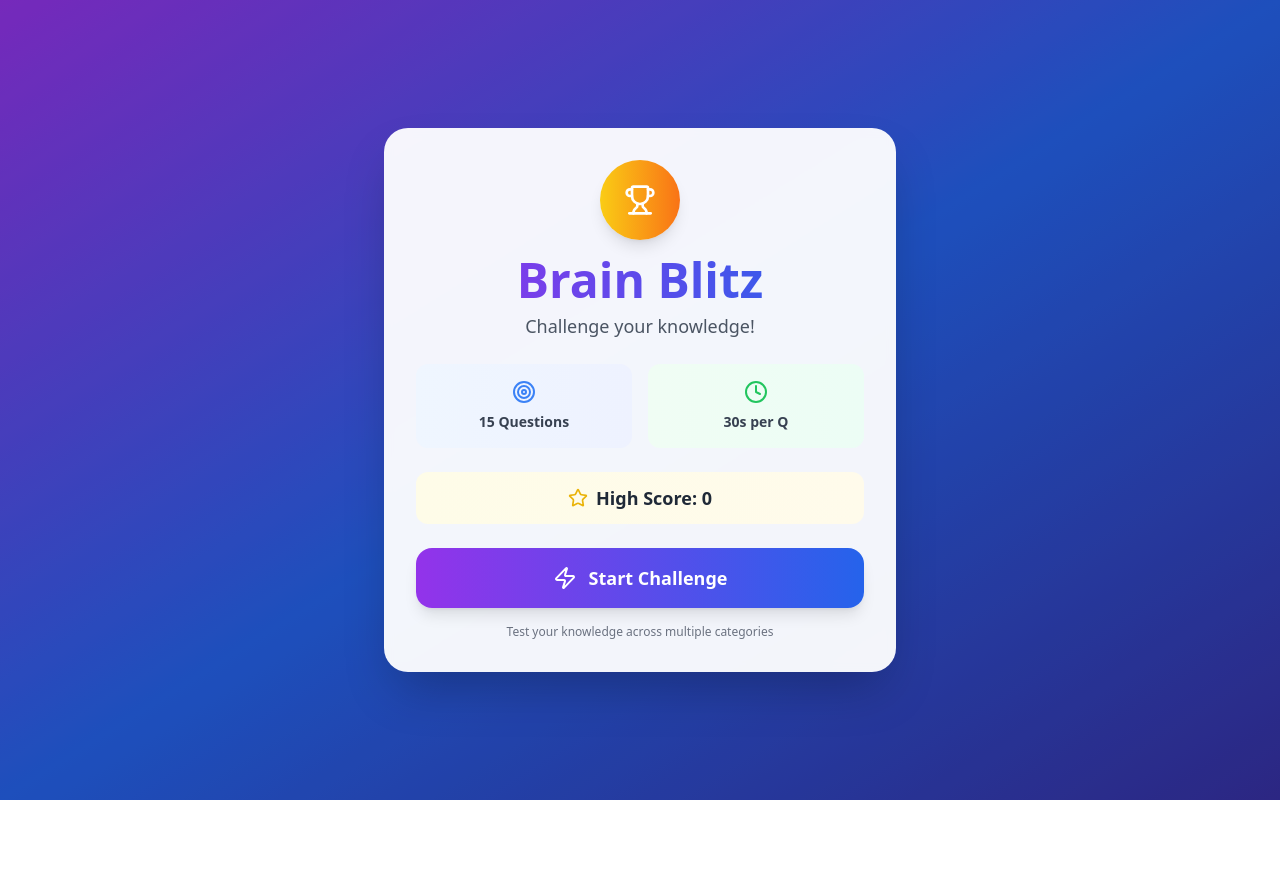
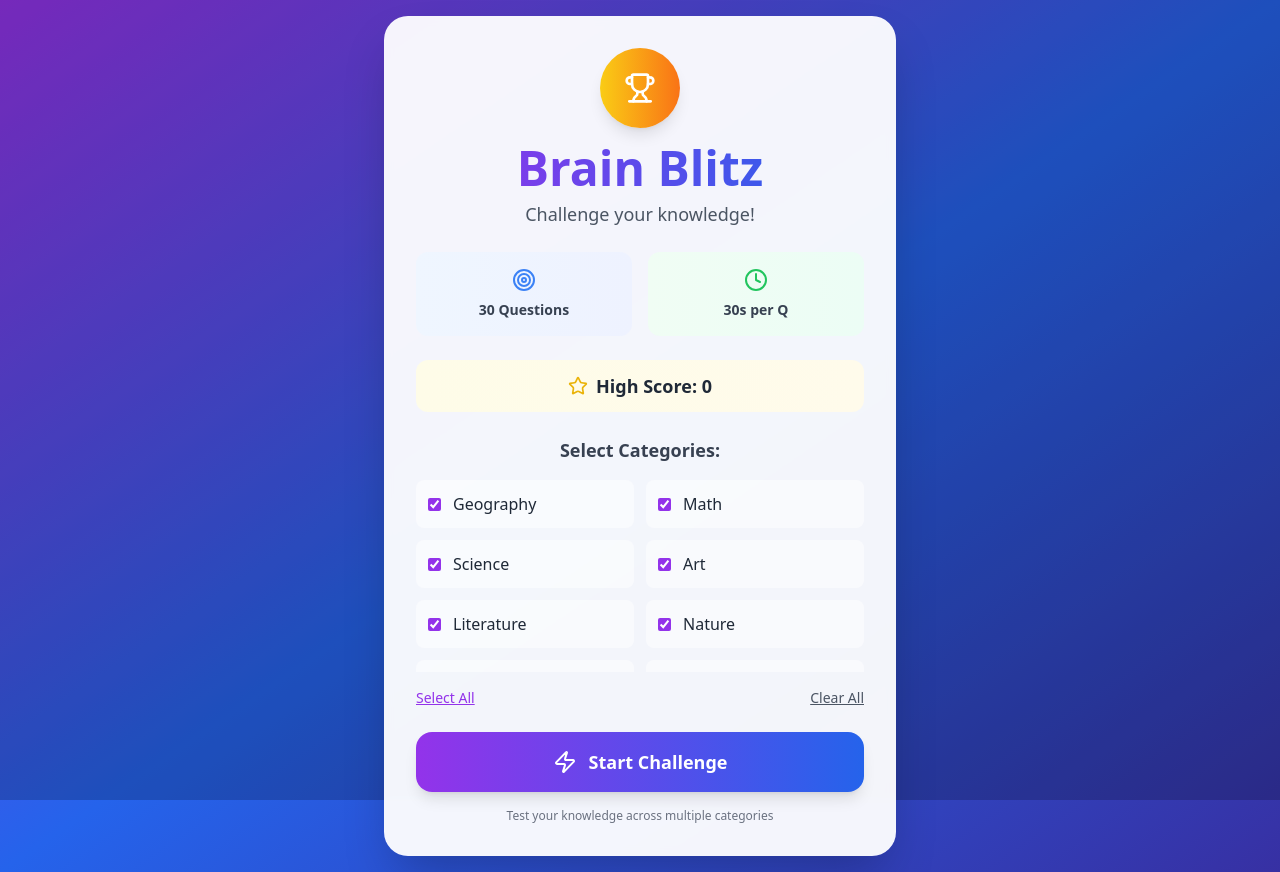
Before and after one commit to anoushkaar/nextjs-project, a Next.js app in the folder 05-quiz-app/: page / in a window 1280 px wide. Before the commit the page ends 800 px from the top, so only its background shows below. Built offline with nearby package versions, Linux system fonts and the light colour scheme.

Commit message:
refactor quiz app: add new questions across various categories, implement category selection feature, and enhance question filtering logic

```diff
--- a/05-quiz-app/src/app/page.tsx
+++ b/05-quiz-app/src/app/page.tsx
@@ -22,6 +22,20 @@ interface Question {
   explanation?: string;
   category?: string;
 }
+
+const categories = [
+  "Geography",
+  "Math",
+  "Science",
+  "Art",
+  "Literature",
+  "Nature",
+  "Technology",
+  "History",
+  "Sports",
+  "Music",
+  "Movies",
+];
 
 const originalQuestions: Question[] = [
   {
@@ -132,6 +146,131 @@ const originalQuestions: Question[] = [
     explanation: "Python was first released in 1991 by Guido van Rossum.",
     category: "Technology",
   },
+  // New questions
+  {
+    question: "Who was the first President of the United States?",
+    options: [
+      "Abraham Lincoln",
+      "George Washington",
+      "Thomas Jefferson",
+      "John Adams",
+    ],
+    answer: "George Washington",
+    explanation:
+      "George Washington was the first President, serving from 1789 to 1797.",
+    category: "History",
+  },
+  {
+    question: "Which country has won the most FIFA World Cups?",
+    options: ["Germany", "Argentina", "Brazil", "Italy"],
+    answer: "Brazil",
+    explanation: "Brazil has won the FIFA World Cup five times.",
+    category: "Sports",
+  },
+  {
+    question: "Who is known as the King of Pop?",
+    options: ["Elvis Presley", "Michael Jackson", "Prince", "Madonna"],
+    answer: "Michael Jackson",
+    explanation: "Michael Jackson is often called the King of Pop.",
+    category: "Music",
+  },
+  {
+    question: "Which movie features the character Darth Vader?",
+    options: ["Star Wars", "Star Trek", "The Matrix", "Lord of the Rings"],
+    answer: "Star Wars",
+    explanation: "Darth Vader is a character in the Star Wars franchise.",
+    category: "Movies",
+  },
+  {
+    question: "What is the capital of Australia?",
+    options: ["Sydney", "Melbourne", "Canberra", "Perth"],
+    answer: "Canberra",
+    explanation: "Canberra is the capital city of Australia.",
+    category: "Geography",
+  },
+  {
+    question: "What is 15 divided by 3?",
+    options: ["3", "4", "5", "6"],
+    answer: "5",
+    explanation: "15 divided by 3 equals 5.",
+    category: "Math",
+  },
+  {
+    question: "Which vitamin is produced when skin is exposed to sunlight?",
+    options: ["Vitamin A", "Vitamin B", "Vitamin C", "Vitamin D"],
+    answer: "Vitamin D",
+    explanation:
+      "Vitamin D is synthesized in the skin upon exposure to ultraviolet light.",
+    category: "Science",
+  },
+  {
+    question: "Who painted 'The Starry Night'?",
+    options: ["Van Gogh", "Picasso", "Monet", "Dali"],
+    answer: "Van Gogh",
+    explanation: "Vincent van Gogh painted 'The Starry Night' in 1889.",
+    category: "Art",
+  },
+  {
+    question: "Who wrote 'Pride and Prejudice'?",
+    options: [
+      "Jane Austen",
+      "Emily Bronte",
+      "Charlotte Bronte",
+      "George Eliot",
+    ],
+    answer: "Jane Austen",
+    explanation: "Jane Austen wrote 'Pride and Prejudice' in 1813.",
+    category: "Literature",
+  },
+  {
+    question: "What is the largest mammal in the world?",
+    options: ["Elephant", "Blue Whale", "Giraffe", "Hippopotamus"],
+    answer: "Blue Whale",
+    explanation:
+      "The blue whale is the largest animal ever known to have lived.",
+    category: "Nature",
+  },
+  {
+    question: "What does HTML stand for?",
+    options: [
+      "HyperText Markup Language",
+      "High Tech Modern Language",
+      "Home Tool Markup Language",
+      "Hyperlink and Text Markup Language",
+    ],
+    answer: "HyperText Markup Language",
+    explanation:
+      "HTML stands for HyperText Markup Language, the standard markup language for web pages.",
+    category: "Technology",
+  },
+  {
+    question: "In which year did World War II end?",
+    options: ["1944", "1945", "1946", "1947"],
+    answer: "1945",
+    explanation: "World War II ended in 1945 with the surrender of Japan.",
+    category: "History",
+  },
+  {
+    question: "Which sport is known as 'America's Pastime'?",
+    options: ["Basketball", "Football", "Baseball", "Soccer"],
+    answer: "Baseball",
+    explanation: "Baseball is often called America's Pastime.",
+    category: "Sports",
+  },
+  {
+    question: "Who composed 'The Four Seasons'?",
+    options: ["Bach", "Mozart", "Vivaldi", "Beethoven"],
+    answer: "Vivaldi",
+    explanation: "Antonio Vivaldi composed 'The Four Seasons' in 1723.",
+    category: "Music",
+  },
+  {
+    question: "Which movie won the Academy Award for Best Picture in 2020?",
+    options: ["1917", "Joker", "Parasite", "Once Upon a Time in Hollywood"],
+    answer: "Parasite",
+    explanation: "'Parasite' won the Academy Award for Best Picture in 2020.",
+    category: "Movies",
+  },
 ];
 
 function shuffle(array: Question[]): Question[] {
@@ -169,15 +308,24 @@ export default function Home() {
   const [streak, setStreak] = useState(0);
   const [maxStreak, setMaxStreak] = useState(0);
   const [isAnimating, setIsAnimating] = useState(false);
+  const [selectedCategories, setSelectedCategories] =
+    useState<string[]>(categories);
+
+  const availableQuestions = originalQuestions.filter((q) =>
+    selectedCategories.includes(q.category || ""),
+  );
 
   useEffect(() => {
+    const filtered = originalQuestions.filter((q) =>
+      selectedCategories.includes(q.category || ""),
+    );
     setQuestions(
-      shuffle([...originalQuestions]).map((q) => ({
+      shuffle([...filtered]).map((q) => ({
         ...q,
         options: shuffleStrings([...q.options]),
       })),
     );
-  }, []);
+  }, [selectedCategories]);
 
   useEffect(() => {
     const saved = localStorage.getItem("quizHighScore");
@@ -272,6 +420,7 @@ export default function Home() {
   };
 
   const restartQuiz = () => {
+    setSelectedCategories(categories);
     setQuestions(
       shuffle([...originalQuestions]).map((q) => ({
         ...q,
@@ -313,7 +462,7 @@ export default function Home() {
             <div className="bg-gradient-to-r from-blue-50 to-indigo-50 p-4 rounded-xl">
               <Target className="text-blue-500 mx-auto mb-2" size={24} />
               <p className="text-sm font-semibold text-gray-700">
-                15 Questions
+                {availableQuestions.length} Questions
               </p>
             </div>
             <div className="bg-gradient-to-r from-green-50 to-emerald-50 p-4 rounded-xl">
@@ -329,9 +478,47 @@ export default function Home() {
             </span>
           </div>
 
+          <div className="mb-6 w-full">
+            <h3 className="text-lg font-semibold text-gray-700 mb-4 text-center">Select Categories:</h3>
+            <div className="grid grid-cols-2 gap-3 max-h-48 overflow-y-auto">
+              {categories.map(cat => (
+                <label key={cat} className="flex items-center bg-white bg-opacity-50 p-3 rounded-lg hover:bg-opacity-70 transition-all cursor-pointer">
+                  <input
+                    type="checkbox"
+                    checked={selectedCategories.includes(cat)}
+                    onChange={(e) => {
+                      if (e.target.checked) {
+                        setSelectedCategories(prev => [...prev, cat]);
+                      } else {
+                        setSelectedCategories(prev => prev.filter(c => c !== cat));
+                      }
+                    }}
+                    className="mr-3 accent-purple-600"
+                  />
+                  <span className="text-gray-800 font-medium">{cat}</span>
+                </label>
+              ))}
+            </div>
+            <div className="flex justify-between items-center mt-4">
+              <button
+                onClick={() => setSelectedCategories(categories)}
+                className="text-sm text-purple-600 hover:text-purple-800 font-medium underline"
+              >
+                Select All
+              </button>
+              <button
+                onClick={() => setSelectedCategories([])}
+                className="text-sm text-gray-600 hover:text-gray-800 font-medium underline"
+              >
+                Clear All
+              </button>
+            </div>
+          </div>
+
           <button
             onClick={() => setQuizStarted(true)}
-            className="w-full bg-gradient-to-r from-purple-600 to-blue-600 text-white py-4 px-8 rounded-2xl hover:from-purple-700 hover:to-blue-700 transition-all duration-300 flex items-center justify-center text-lg font-semibold shadow-lg hover:shadow-xl transform hover:-translate-y-1"
+            disabled={availableQuestions.length === 0}
+            className={`w-full bg-gradient-to-r from-purple-600 to-blue-600 text-white py-4 px-8 rounded-2xl hover:from-purple-700 hover:to-blue-700 transition-all duration-300 flex items-center justify-center text-lg font-semibold shadow-lg hover:shadow-xl transform hover:-translate-y-1 ${availableQuestions.length === 0 ? 'opacity-50 cursor-not-allowed hover:transform-none' : ''}`}
           >
             <Zap className="mr-3" size={24} />
             Start Challenge
```
